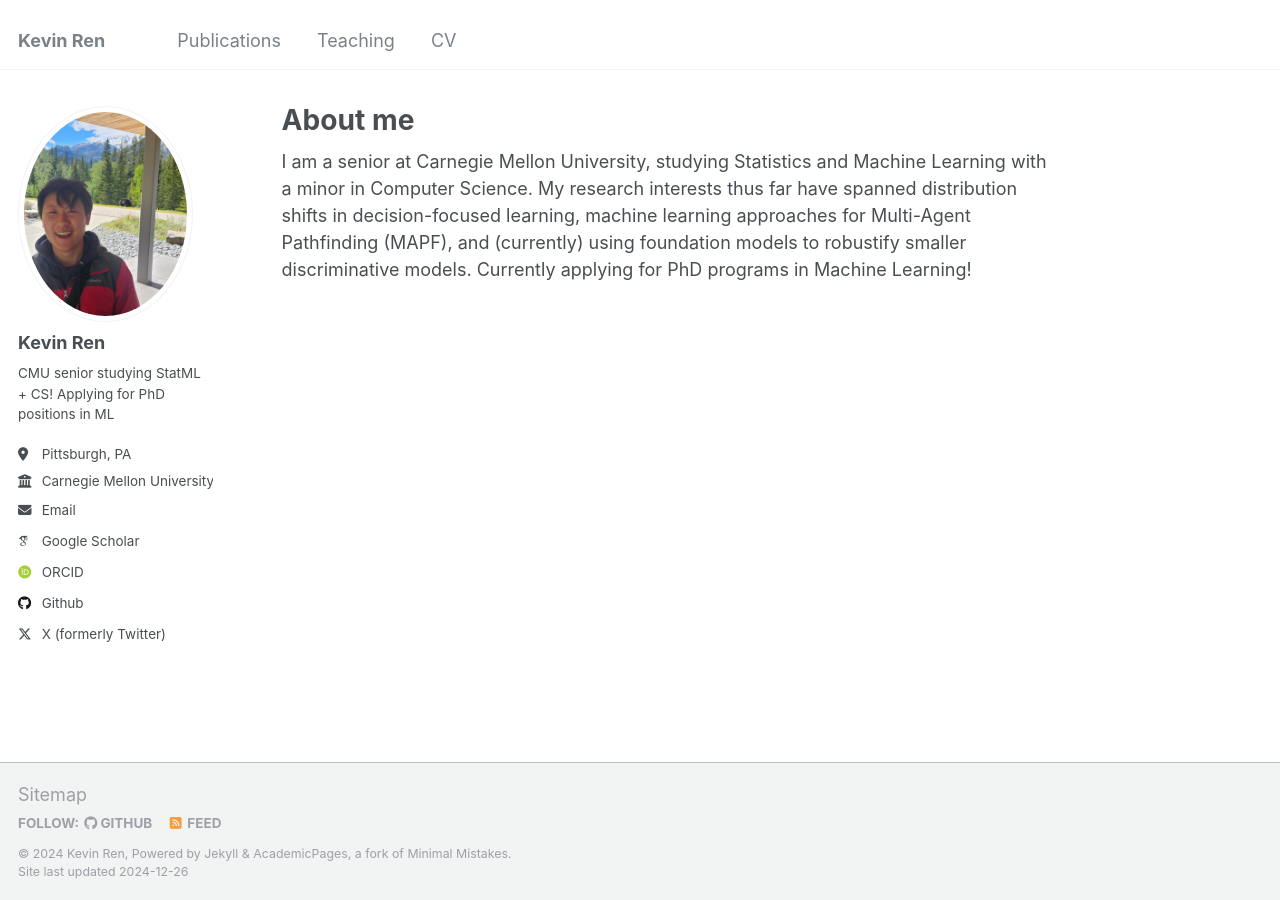
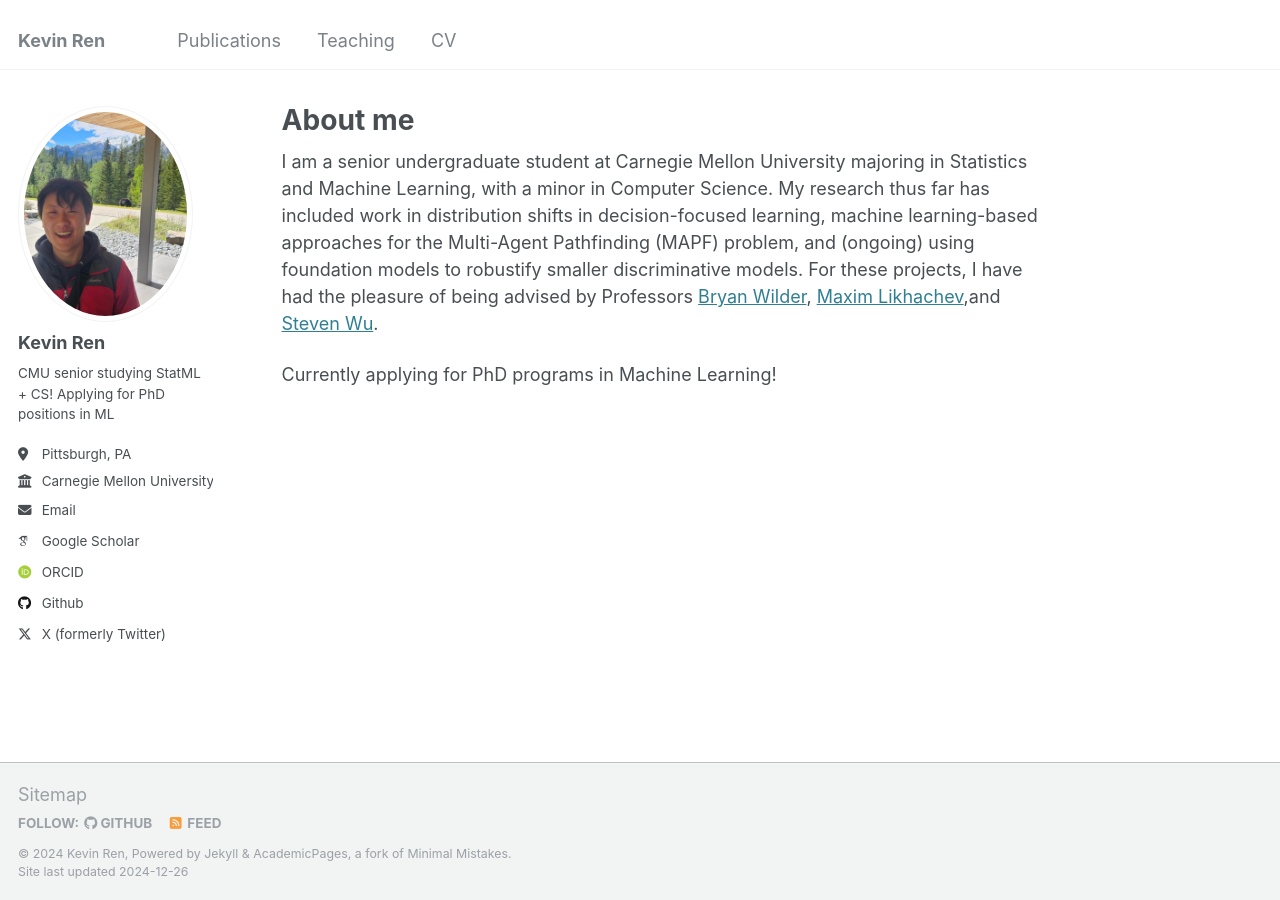
Before and after one commit to renkevin9/renkevin9.github.io, a Jekyll site: the page built from _pages/about.md, in a window 1280 px wide. Built offline with Jekyll 4.4.1, drawn with Linux system fonts in a browser that asks for light colours; some web fonts are replaced.

Commit message:
about me update

```diff
--- a/_pages/about.md
+++ b/_pages/about.md
@@ -7,7 +7,9 @@ redirect_from:
   - /about.html
 ---
 
-I am a senior at Carnegie Mellon University, studying Statistics and Machine Learning with a minor in Computer Science. My research interests thus far have spanned distribution shifts in decision-focused learning, machine learning approaches for Multi-Agent Pathfinding (MAPF), and (currently) using foundation models to robustify smaller discriminative models. Currently applying for PhD programs in Machine Learning!
+I am a senior undergraduate student at Carnegie Mellon University majoring in Statistics and Machine Learning, with a minor in Computer Science. My research thus far has included work in distribution shifts in decision-focused learning, machine learning-based approaches for the Multi-Agent Pathfinding (MAPF) problem, and (ongoing) using foundation models to robustify smaller discriminative models. For these projects, I have had the pleasure of being advised by Professors <a href="https://bryanwilder.github.io/">Bryan Wilder</a>, <a href="https://www.cs.cmu.edu/~maxim/">Maxim Likhachev</a>,and <a href="https://zstevenwu.com/">Steven Wu</a>.
+
+Currently applying for PhD programs in Machine Learning!
 
 <!-- This is the front page of a website that is powered by the [Academic Pages template](https://github.com/academicpages/academicpages.github.io) and hosted on GitHub pages. [GitHub pages](https://pages.github.com) is a free service in which websites are built and hosted from code and data stored in a GitHub repository, automatically updating when a new commit is made to the repository. This template was forked from the [Minimal Mistakes Jekyll Theme](https://mmistakes.github.io/minimal-mistakes/) created by Michael Rose, and then extended to support the kinds of content that academics have: publications, talks, teaching, a portfolio, blog posts, and a dynamically-generated CV. You can fork [this template](https://github.com/academicpages/academicpages.github.io) right now, modify the configuration and markdown files, add your own PDFs and other content, and have your own site for free, with no ads!
 
```
